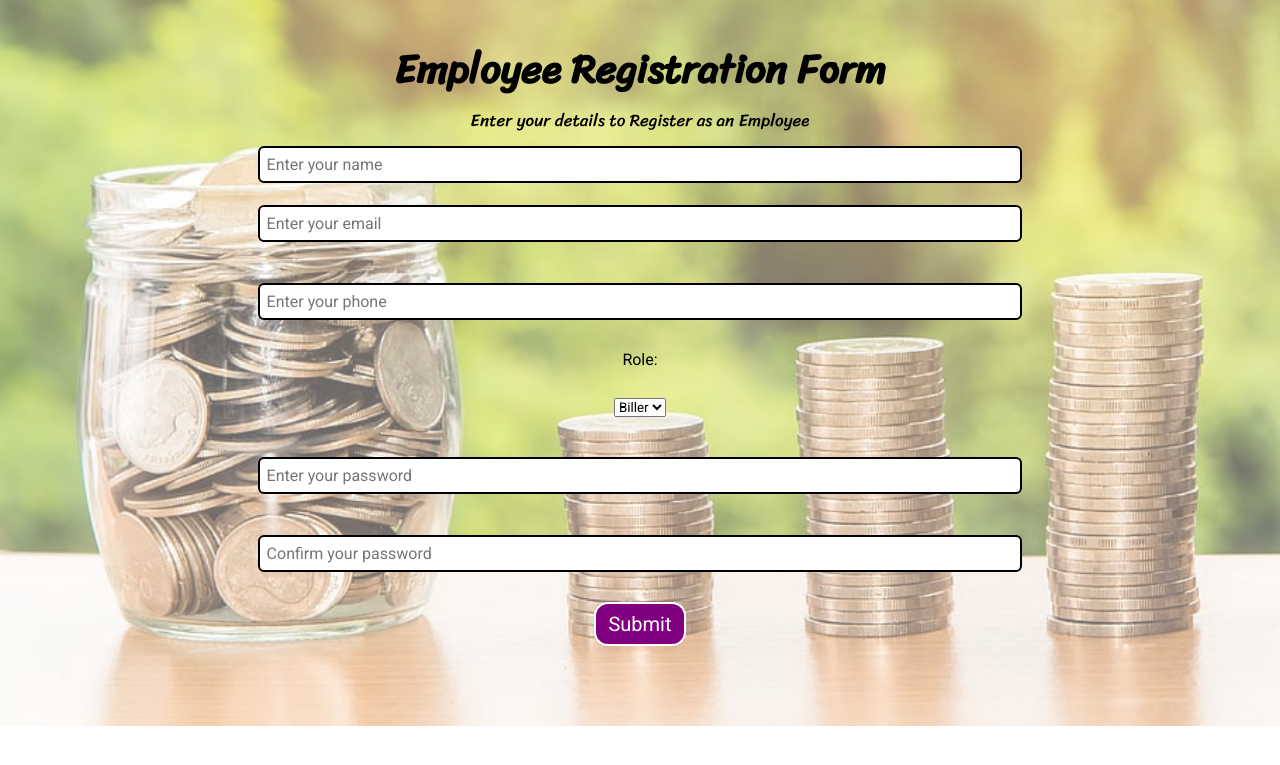
After one commit to Masrafi5628/SafeDepositSystem, a PHP site: page /phpmail/employee_registration.php in a window 1280 px wide. The commit adds this page. Shown: the top 765 px of the page. Run offline with PHP 8.4, Linux system fonts and the light colour scheme.

Commit message:
Login and Registration done

```diff
--- /dev/null
+++ b/employee_registration.php
@@ -0,0 +1,79 @@
+<?php
+$insert = false;
+if (isset($_POST['register'])) {
+    $server = "localhost";
+    $username = "root";
+    $password = "";
+    $database = "test";
+
+    $con = mysqli_connect($server, $username, $password, $database);
+    if (!$con) {
+        die("connection to this database failed due to" . mysqli_connect_error());
+    }
+    // echo "Success connecting to the db";
+    // Collect post variables
+    // $id = $_POST['id'];
+    $name = $_POST['name'];
+    $email = $_POST['email'];
+    $phone = $_POST['phone'];
+    $role = $_POST['role'];
+    $password = $_POST['password'];
+    $confirm_password = $_POST['confirm_password'];
+    if ($password != $confirm_password) {
+        echo "<p class='error'>Error: Passwords do not match.</p>";
+    } else {
+        $password_hash = password_hash($password, PASSWORD_DEFAULT);
+        $sql = "INSERT INTO `test`.`Employee` ( `name`, `email`, `phone`, `role`, `password_hash`) VALUES ( '$name', '$email', '$phone', '$role', '$password_hash');";
+
+        // Execute the query
+        if ($con->query($sql) == true) {
+            $insert = true;
+        } else {
+            echo "ERROR: $sql <br> $con->error";
+        }
+    }
+
+    // Close the database connection
+    $con->close();
+}
+?>
+
+<!DOCTYPE html>
+<html lang="en">
+
+<head>
+    <meta charset="UTF-8">
+    <meta name="viewport" content="width=device-width, initial-scale=1.0">
+    <title>Registration</title>
+    <link href="https://fonts.googleapis.com/css?family=Roboto|Sriracha&display=swap" rel="stylesheet">
+    <link rel="stylesheet" href="registration.css">
+</head>
+
+<body>
+    <img class="bg" src="bg.jpg">
+    <div class="container">
+        <h1>Employee Registration Form</h1>
+        <p>Enter your details to Register as an Employee</p>
+        <?php
+        if ($insert == true) {
+            echo "<p class='submitMsg'>Thanks for Registering</p>";
+        }
+        ?>
+        <form action="employee_registration.php" method="post">
+            <!-- <input type="text" name="id" id="id" placeholder="Enter your ID"> -->
+            <input type="text" name="name" id="name" placeholder="Enter your name">
+            <input type="email" name="email" id="email" placeholder="Enter your email"><br>
+            <input type="text" name="phone" id="phone" placeholder="Enter your phone"><br>
+            <label for="role">Role:</label><br>
+            <select id="role" name="role" style="margin:10px;">
+                <option value="Biller">Biller</option>
+            </select><br>
+            <input type="password" name="password" id="password" placeholder="Enter your password"><br>
+            <input type="password" name="confirm_password" id="confirm_password"
+                placeholder="Confirm your password"><br>
+            <button class="btn" name='register'>Submit</button>
+        </form>
+    </div>
+</body>
+
+</html>
```
Also changed, not shown: login.php (+15 -4 lines), customerProfile.php (added).
